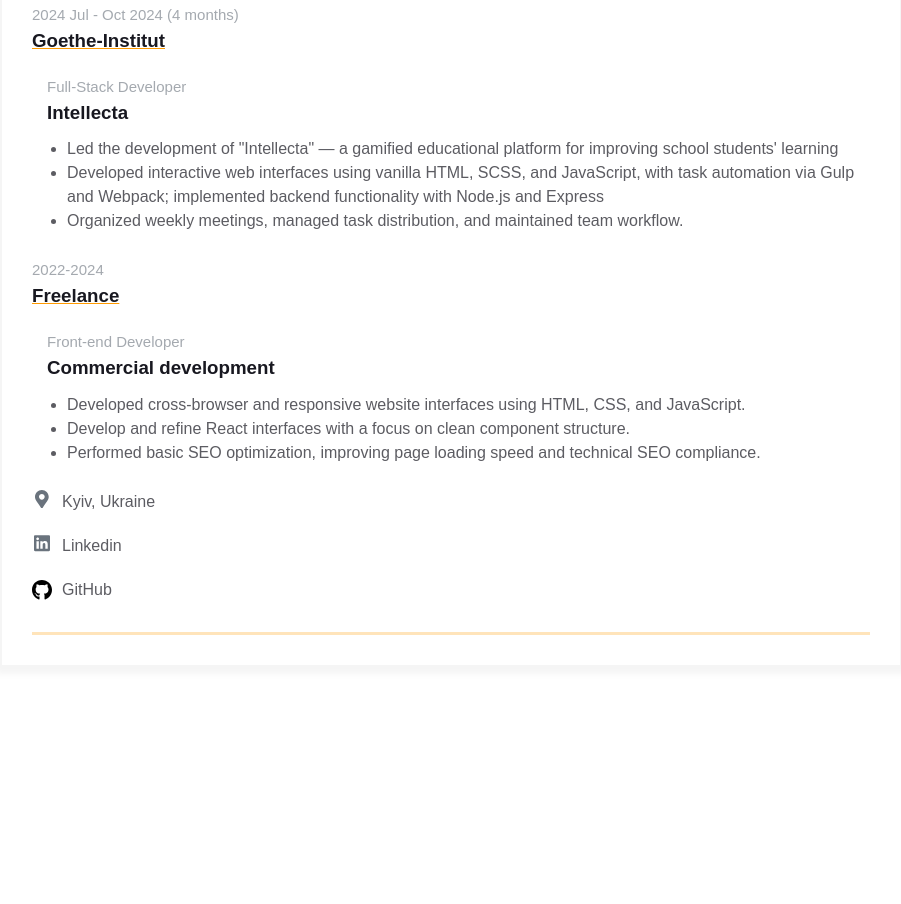
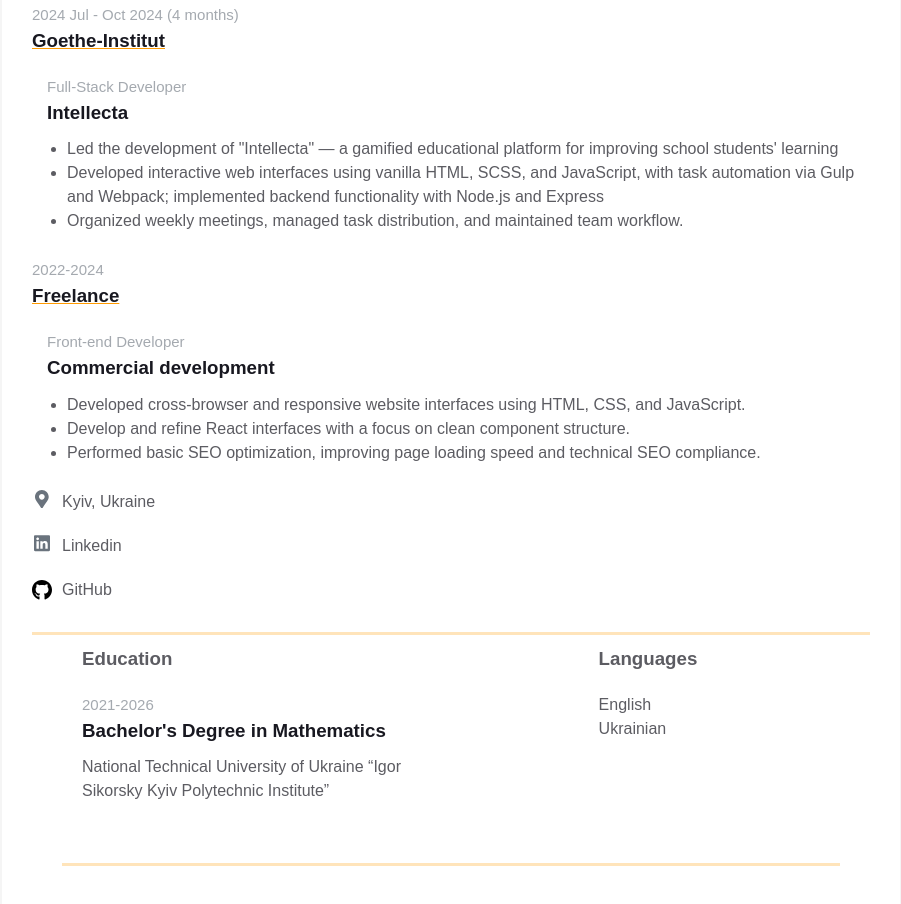
Before and after one commit to KOTFAN/homepage, a plain HTML site: page index.html in a window 1280 px wide. Shown: the part 722-1626 px from the top of the page, without its empty margins (189-1090 px from the left). Before the commit the page ends 1438 px from the top, so only its background shows below. Drawn offline with Linux system fonts and the light colour scheme.

Commit message:
add education and languages

```diff
--- a/index.html
+++ b/index.html
@@ -160,6 +160,34 @@
                </div>
 
             </div>
+            <div class="container">
+               <div class="resume__block">
+                  <div class="additional-info fv">
+                     <div class="additional-info__education">
+                        <h3 class="additional-info__education-header">Education</h3>
+                        <div class="additional-info__education-university">
+                           <span class="additional-info__education-university-durability">2021-2026</span>
+                           <h3 class="additional-info__education-university-speciality">
+                              Bachelor's Degree in Mathematics
+                           </h3>
+                           <p class="additional-info__education-university-name">
+                              National Technical University of
+                              Ukraine “Igor Sikorsky Kyiv
+                              Polytechnic Institute”
+                           </p>
+                        </div>
+                     </div>
+
+                     <div class="additional-info__languages">
+                        <h3 class="additional-info__languages-header">Languages</h3>
+                        <p class="additional-info__languages-item">English</p>
+                        <p class="additional-info__languages-item">
+                           Ukrainian
+                        </p>
+                     </div>
+                  </div>
+               </div>
+            </div>
          </div>
       </div>
    </main>
--- a/styles.css
+++ b/styles.css
@@ -244,11 +244,17 @@ body {
 }
 
 .additional-info {
-   flex: 1 1 40%;
+   display: flex;
+   flex-direction: row;
+   justify-content: space-between;
+   padding: 10px 20px;
+
+   /* flex: 1 1 40%; */
 }
 
 .additional-info__education {
    margin-bottom: 20px;
+   flex: 0 1 50%;
 }
 
 .additional-info__education-header {
@@ -276,6 +282,10 @@ body {
 
 .additional-info__languages {
    margin-bottom: 20px;
+   flex: 0 1 30%;
+   justify-self: flex-end;
+
+
 }
 
 .additional-info__languages-header {
@@ -286,6 +296,7 @@ body {
 
 .additional-info__languages-item {
    color: var(--secondary-text-color);
+   text-align: left;
 }
 
 /* utilites */
```
